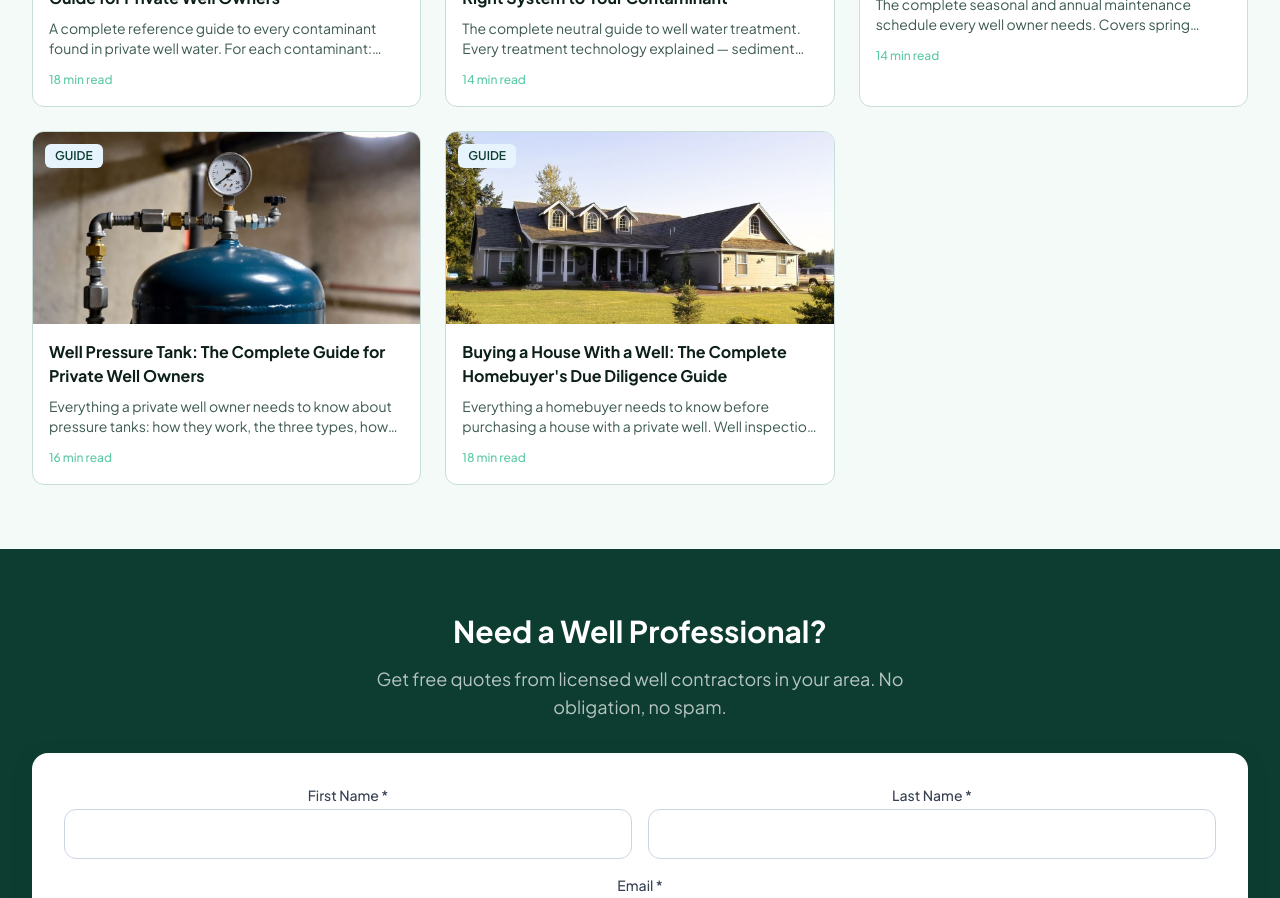
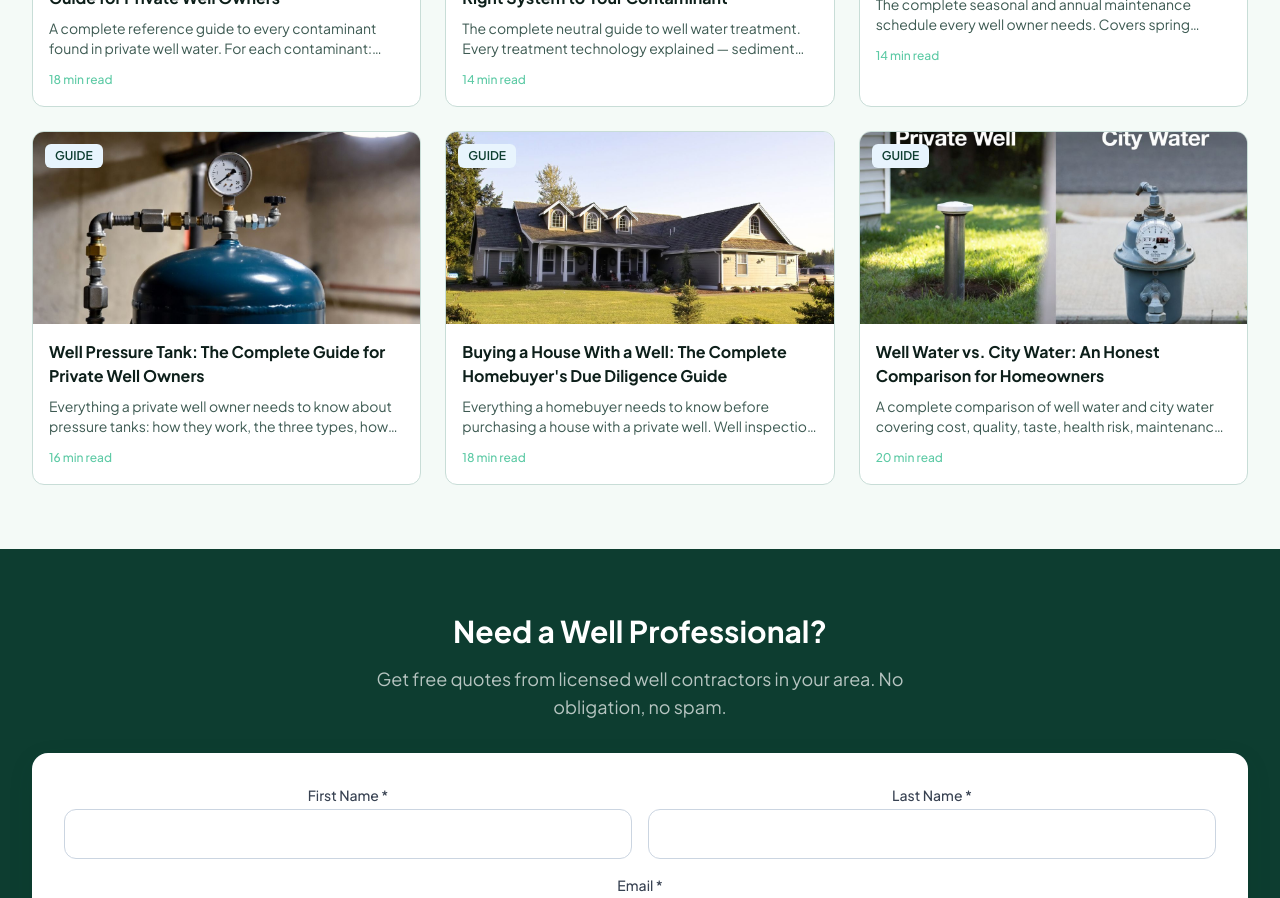
Before and after one commit to thebasementguide2026/thewell.guide-, a Next.js app: page /guides in a window 1280 px wide. Shown: the part 1080-1978 px from the top of the page. Built offline with nearby package versions, Linux system fonts and the light colour scheme.

Commit message:
Update guides index with well-water-vs-city-water

```diff
--- a/app/guides/page.tsx
+++ b/app/guides/page.tsx
@@ -18,6 +18,7 @@ const guides = [
   { title: 'Annual Well Maintenance Checklist', href: '/guides/well-maintenance-checklist', description: 'The complete seasonal and annual maintenance schedule every well owner needs. Covers spring startup, summer monitoring, fall winterization, and professional inspections.', image: '/well maintance.jpg', readTime: '14 min read' },
   { title: 'Well Pressure Tank: The Complete Guide for Private Well Owners', href: '/guides/well-pressure-tank-guide', description: 'Everything a private well owner needs to know about pressure tanks: how they work, the three types, how to size one correctly, the best brands, maintenance schedule, failure signs, and when to replace.', image: '/pressureguide.jpg', readTime: '16 min read' },
   { title: 'Buying a House With a Well: The Complete Homebuyer\'s Due Diligence Guide', href: '/guides/buying-house-with-well', description: 'Everything a homebuyer needs to know before purchasing a house with a private well. Well inspection checklist, water tests by contaminant, loan requirements, negotiation dollar amounts, walk-away conditions, and a 30-day post-closing checklist.', image: '/buying a home on well.jpg', readTime: '18 min read' },
+  { title: 'Well Water vs. City Water: An Honest Comparison for Homeowners', href: '/guides/well-water-vs-city-water', description: 'A complete comparison of well water and city water covering cost, quality, taste, health risk, maintenance, reliability, and which is better for your specific situation. Includes side-by-side comparison table, annual cost breakdown, and the honest answer to which is actually safer.', image: '/_well-water-vs-city-water.jpg', readTime: '20 min read' },
 ]
 
 export default function GuidesIndexPage() {
```
